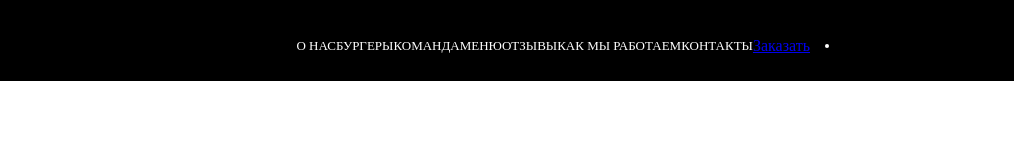
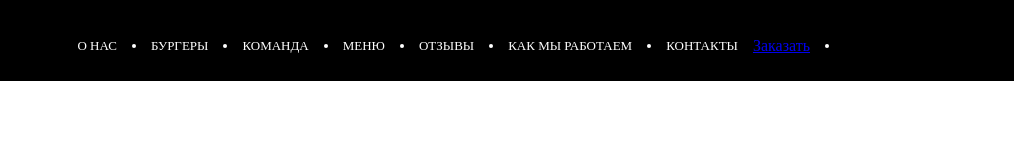
Before and after one commit to amur91/maxim, a plain HTML site: page index.html in a window 1280 px wide. Shown: the full height of the page, 266-1280 px from the left. Drawn offline with Linux system fonts and the light colour scheme.

Commit message:
Add files via upload

```diff
--- a/index.html
+++ b/index.html
@@ -17,12 +17,26 @@
                     <ul class="nav__list">
                         <li class="nav__item">
                             <a href="#" class="nav__link">О нас</a>
+                        </li>
+                        <li class="nav__item">
                             <a href="#" class="nav__link">Бургеры</a>
+                        </li>
+                        <li class="nav__item">
                             <a href="#" class="nav__link">Команда</a>
+                        </li>
+                        <li class="nav__item">
                             <a href="#" class="nav__link">Меню</a>
+                        </li>
+                        <li class="nav__item">
                             <a href="#" class="nav__link">Отзывы</a>
+                        </li>
+                        <li class="nav__item">
                             <a href="#" class="nav__link">Как мы работаем</a>
+                        </li>
+                        <li class="nav__item">
                             <a href="#" class="nav__link">Контакты</a>
+                        </li>
+                        <li class="nav__item">
                             <a href="#" class="btn">Заказать</a>
                         </li>
                     </ul>
```
